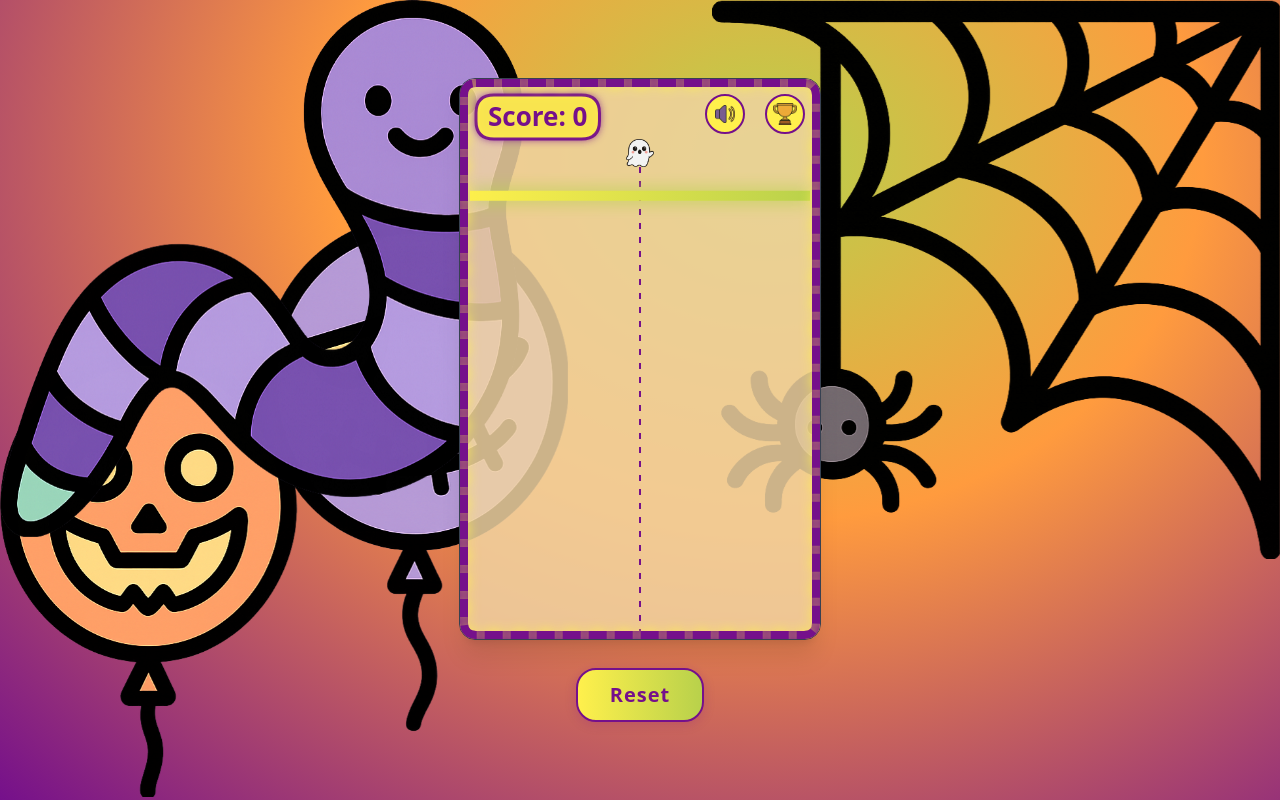
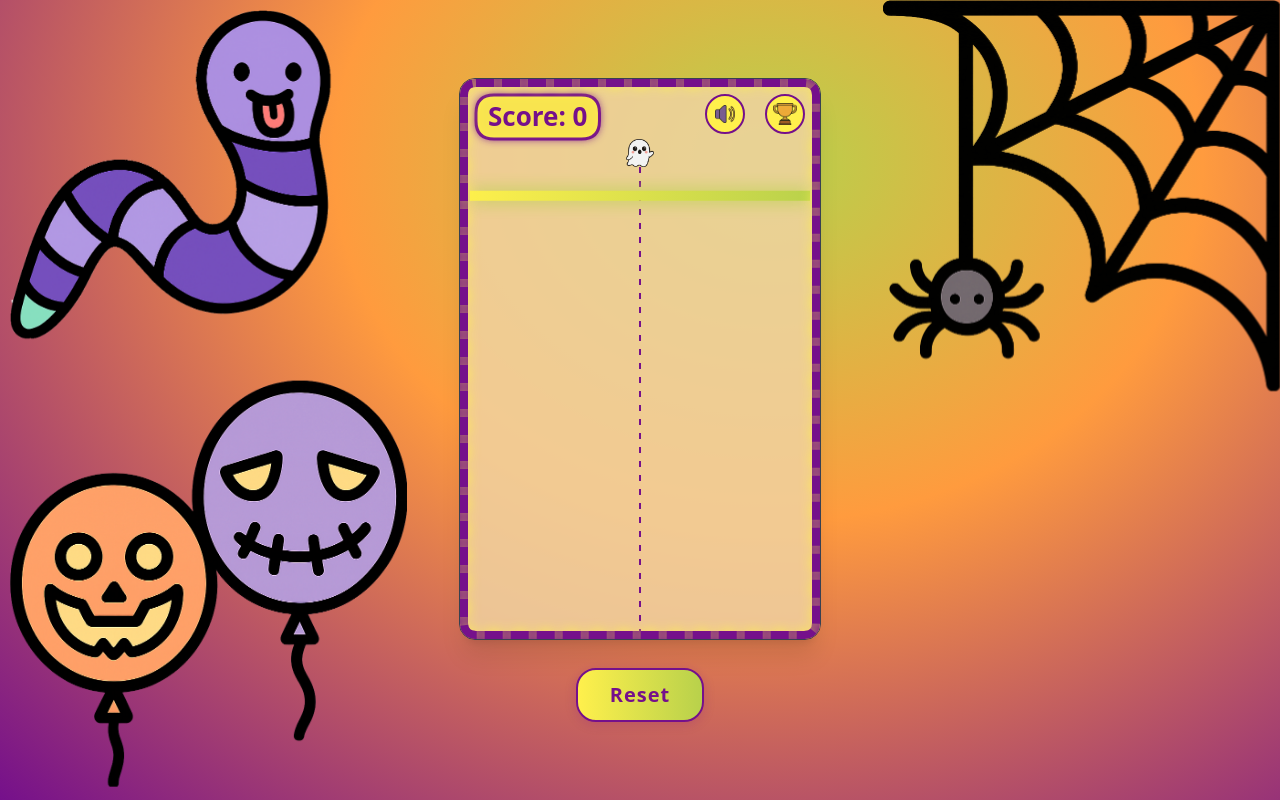
Before and after one commit to didianca/kitty-boo, a React (Vite) app: page / in a window 1280 px wide. Built offline with nearby package versions, Linux system fonts and the light colour scheme.

Commit message:
fix sizing

```diff
--- a/src/components/BalloonImage.tsx
+++ b/src/components/BalloonImage.tsx
@@ -1,5 +1,3 @@
-import React from "react";
-
 type BalloonImageProps = {
   getWidth: () => number;
 };
@@ -12,8 +10,8 @@ export function BalloonImage({ getWidth }: BalloonImageProps) {
         alt=""
         style={{
           position: "absolute",
-          bottom: 0,
-          left: 0,
+          bottom: 10,
+          left: 10,
           width: `${getWidth()}px`,
           height: "auto",
           opacity: 1,
--- a/src/components/GameLayout.tsx
+++ b/src/components/GameLayout.tsx
@@ -7,6 +7,10 @@ import { WormImage } from "./WormImage";
 type GameLayoutProps = {
   children: React.ReactNode;
 };
+
+function clamp(val: number, min: number, max: number) {
+  return Math.max(min, Math.min(max, val));
+}
 
 export function GameLayout({ children }: GameLayoutProps) {
   const layoutRef = useRef<HTMLDivElement>(null);
@@ -18,7 +22,6 @@ export function GameLayout({ children }: GameLayoutProps) {
     const handleResize = () => forceUpdate((n) => n + 1);
     window.addEventListener("resize", handleResize);
     window.addEventListener("orientationchange", handleResize);
-    // Initial update after refs are set
     handleResize();
     return () => {
       window.removeEventListener("resize", handleResize);
@@ -26,14 +29,15 @@ export function GameLayout({ children }: GameLayoutProps) {
     };
   }, []);
 
-  // Helper to calculate width with a minimum value
+  // Responsive width helpers
   const getBalloonWidth = () => {
     if (layoutRef.current && canvasRef.current) {
       const width =
         canvasRef.current.getBoundingClientRect().left -
         layoutRef.current.getBoundingClientRect().left +
         canvasRef.current.offsetWidth * 0.3;
-      return Math.max(64, width); // 64px minimum
+      // Clamp between 48px and 40vw
+      return clamp(width * 0.7, 48, window.innerWidth * 0.4);
     }
     return 64;
   };
@@ -44,21 +48,20 @@ export function GameLayout({ children }: GameLayoutProps) {
         layoutRef.current.getBoundingClientRect().right -
         canvasRef.current.getBoundingClientRect().right +
         canvasRef.current.offsetWidth * 0.3;
-      return Math.max(64, width); // 64px minimum
+      return clamp(width * 0.7, 48, window.innerWidth * 0.4);
     }
     return 64;
   };
 
-  // Helper to calculate worm width (similar to spiderweb)
   const getWormWidth = () => {
     if (layoutRef.current && canvasRef.current) {
-      const width =
-        canvasRef.current.getBoundingClientRect().left -
-        layoutRef.current.getBoundingClientRect().left +
-        canvasRef.current.offsetWidth * 0.18;
-      return Math.max(48, width); // 48px minimum
+      const layoutRect = layoutRef.current.getBoundingClientRect();
+      const canvasRect = canvasRef.current.getBoundingClientRect();
+      const available = canvasRect.left - layoutRect.left;
+      // Increase the minimum width for mobile friendliness
+      return clamp(available * 0.7, 96, window.innerWidth * 0.4); // min 96px
     }
-    return 48;
+    return 96;
   };
 
   return (
--- a/src/components/SpiderwebImage.tsx
+++ b/src/components/SpiderwebImage.tsx
@@ -1,5 +1,3 @@
-import React from "react";
-
 type SpiderwebImageProps = {
   getWidth: () => number;
 };
--- a/src/components/WormImage.tsx
+++ b/src/components/WormImage.tsx
@@ -1,25 +1,35 @@
-import React from "react";
+import { useEffect, useState } from "react";
 
 type WormImageProps = {
   getWidth: () => number;
 };
 
 export function WormImage({ getWidth }: WormImageProps) {
+  const [frame, setFrame] = useState(0);
+
+  useEffect(() => {
+    const interval = setInterval(() => {
+      setFrame((prev) => (prev === 0 ? 1 : 0));
+    }, 5000);
+    return () => clearInterval(interval);
+  }, []);
+
+  const src = frame === 0 ? "/worm.png" : "/worm1.png";
+
   return (
     <img
-      src="/worm.png"
+      src={src}
       alt=""
       style={{
         position: "absolute",
-        top: 0,
-        left: 0,
+        top: 10,
+        left: 10,
         width: `${getWidth()}px`,
         height: "auto",
         opacity: 1,
         pointerEvents: "none",
         zIndex: 1,
         transition: "width 0.2s",
-        // animation and transformOrigin removed to make it static
       }}
     />
   );
```
Also changed, not shown: public/worm1.png (added), public/worm2.png (deleted).
